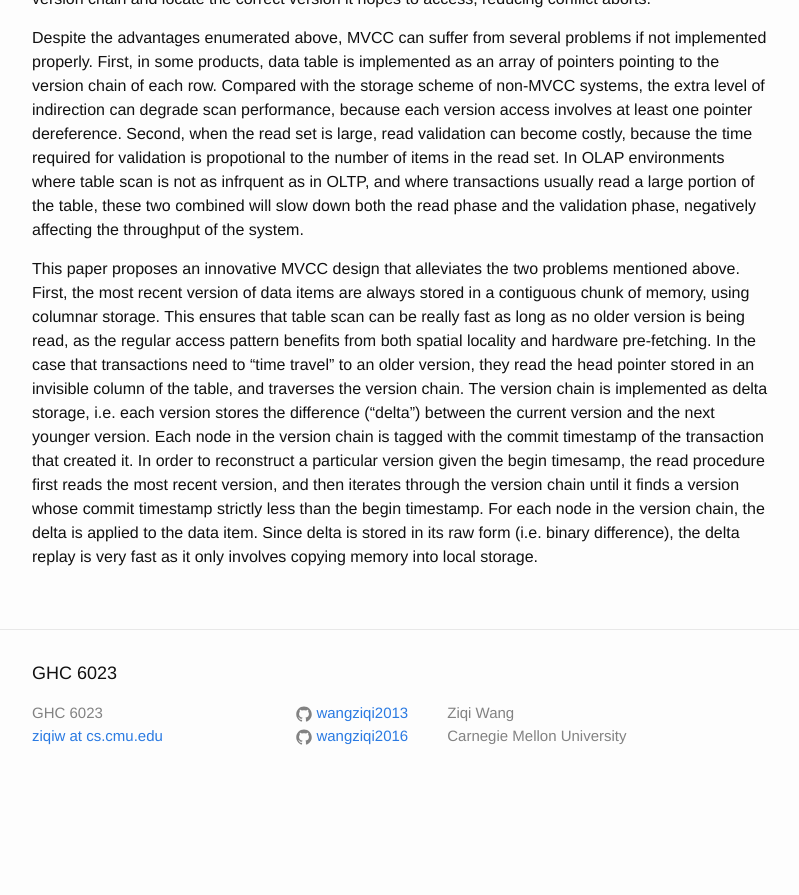
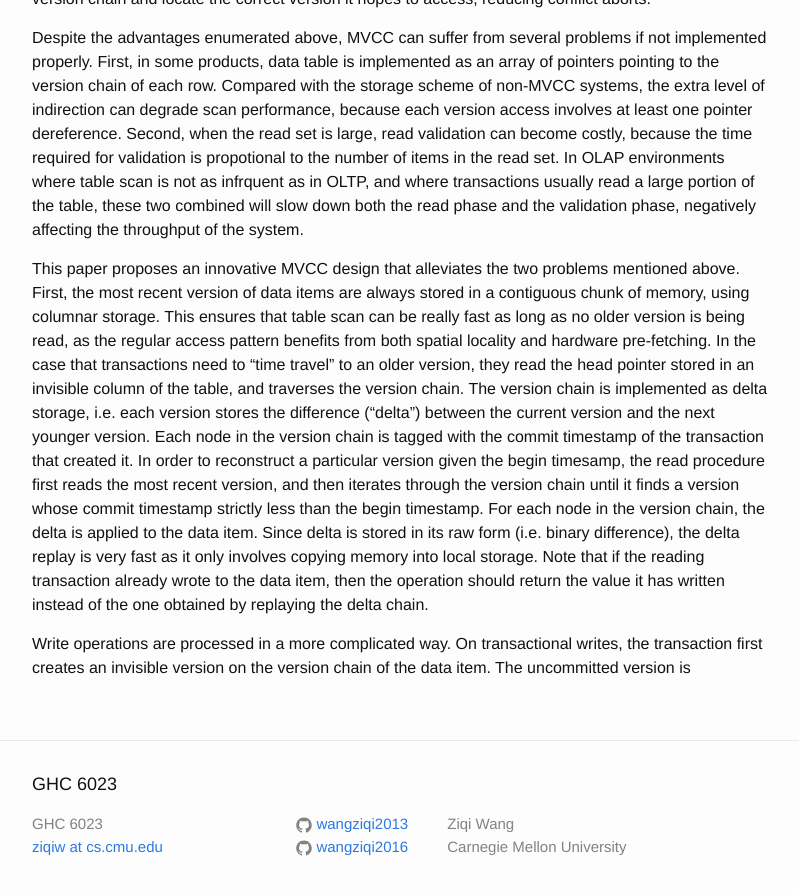
Before and after one commit to wangziqi2013/wangziqi2013.github.io, a Jekyll site: the page built from _posts/2018-07-09-Fast Serializable Multi-Version Concurrency Control for Main-Memory Database Systems.markdown, in a window 1280 px wide and 900 px high, scrolled down 1945 px. Shown: the top 895 px of the window, without its empty margins (238-1037 px from the left). Built offline with Jekyll 4.4.1, drawn with Linux system fonts in a browser that asks for light colours; before the commit the page ends 2752 px from its top, so only the background shows below that.

Commit message:
Finish read

```diff
--- a/_posts/2018-07-09-Fast Serializable Multi-Version Concurrency Control for Main-Memory Database Systems.markdown
+++ b/_posts/2018-07-09-Fast Serializable Multi-Version Concurrency Control for Main-Memory Database Systems.markdown
@@ -84,4 +84,9 @@ version. Each node in the version chain is tagged with the commit timestamp of t
 to reconstruct a particular version given the begin timesamp, the read procedure first reads the most recent version, and
 then iterates through the version chain until it finds a version whose commit timestamp strictly less than the begin timestamp.
 For each node in the version chain, the delta is applied to the data item. Since delta is stored in its raw form (i.e. binary
-difference), the delta replay is very fast as it only involves copying memory into local storage.
+difference), the delta replay is very fast as it only involves copying memory into local storage. Note that if the reading
+transaction already wrote to the data item, then the operation should return the value it has written instead of the one
+obtained by replaying the delta chain.
+
+Write operations are processed in a more complicated way. On transactional writes, the transaction first creates an invisible
+version on the version chain of the data item. The uncommitted version is
```
